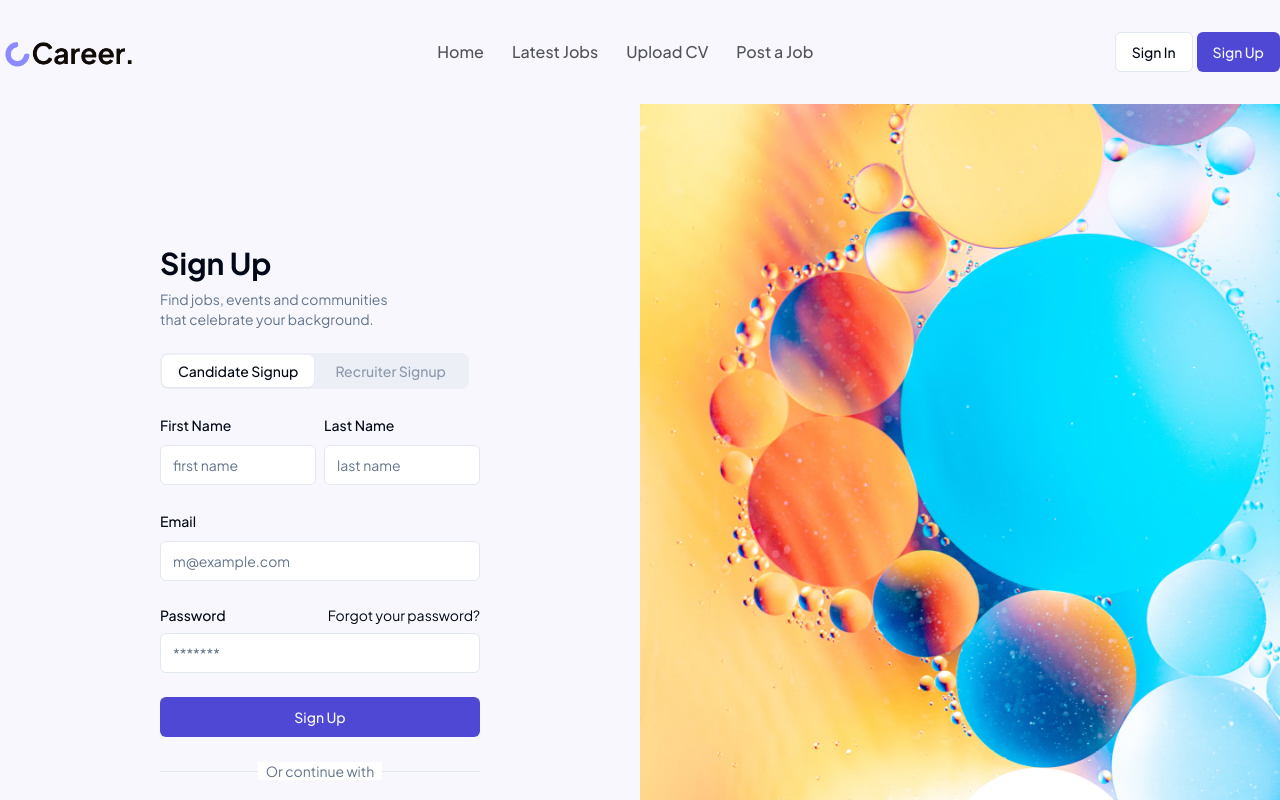
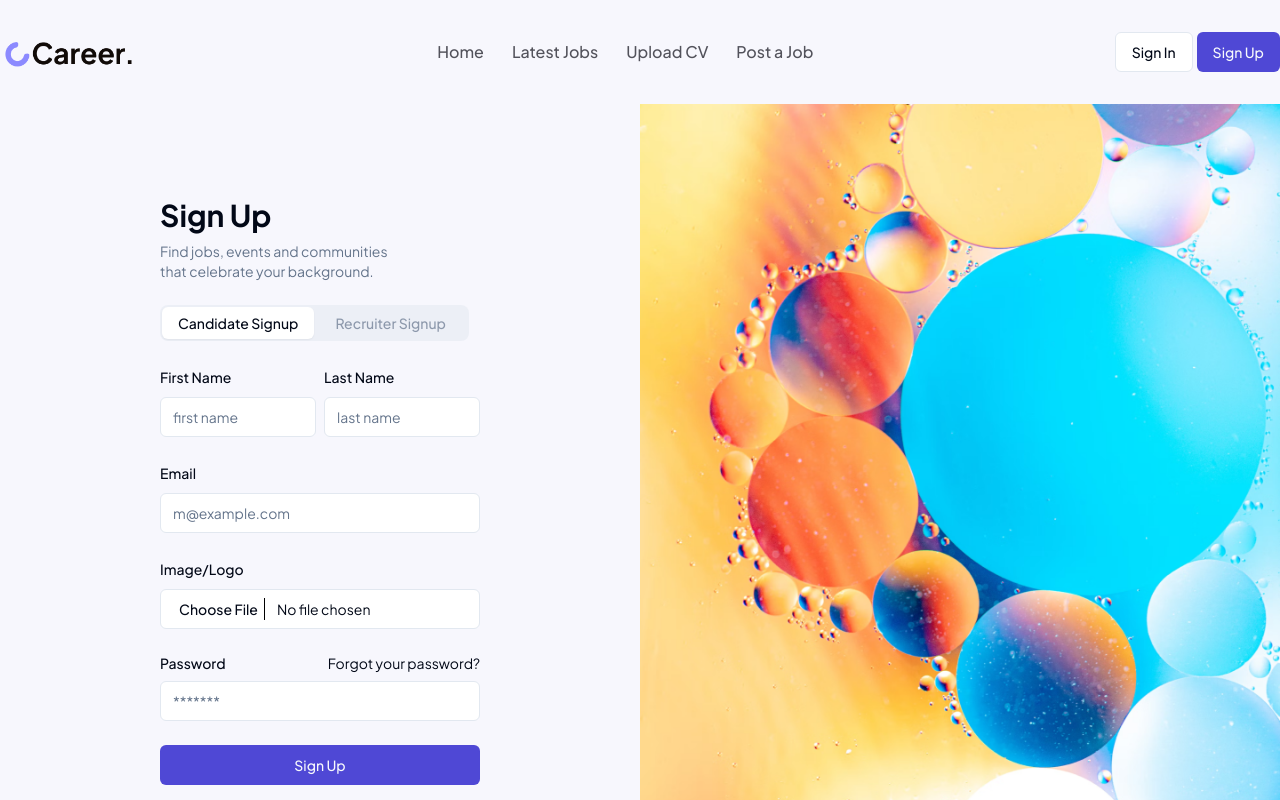
Before and after one commit to Jisan-Dev/Career, a Next.js app: page /signup in a window 1280 px wide. Shown: the top 800 px of the page. Built offline with nearby package versions, Linux system fonts and the light colour scheme.

Commit message:
secure image upload

```diff
--- a/package.json
+++ b/package.json
@@ -15,6 +15,7 @@
     "@radix-ui/react-slot": "^1.1.1",
     "bcryptjs": "^2.4.3",
     "class-variance-authority": "^0.7.1",
+    "cloudinary": "^2.5.1",
     "clsx": "^2.1.1",
     "lucide-react": "^0.468.0",
     "mongoose": "^8.9.2",
--- /dev/null
+++ b/src/app/api/upload/route.ts
@@ -0,0 +1,23 @@
+import { v2 as cloudinary } from "cloudinary";
+
+cloudinary.config({
+  cloud_name: process.env.NEXT_PUBLIC_CLOUD_NAME,
+  api_key: process.env.NEXT_PUBLIC_CLOUDINARY_API_KEY,
+  api_secret: process.env.NEXT_PUBLIC_CLOUDINARY_API_SECRET,
+});
+
+export async function POST(req: Request) {
+  if (req.method === "POST") {
+    try {
+      const { file } = await req.json();
+      const uploadResponse = await cloudinary.uploader.upload(file, { upload_preset: "ssvmfwvn" });
+
+      return Response.json({ url: uploadResponse.secure_url });
+    } catch (error) {
+      return Response.json({ message: "Image upload failed", error }, { status: 500 });
+    }
+  } else {
+    // Response.setHeader("Allow", ["POST"]);
+    return Response.json(`Method ${req.method} Not Allowed`);
+  }
+}
--- a/src/components/signup-form.tsx
+++ b/src/components/signup-form.tsx
@@ -17,10 +17,12 @@ const SignupFormSchema = z.object({
   lastName: z.string().min(2, "Last name must be at least 2 characters").optional().or(z.literal("")),
   companyName: z.string().min(2, "Company name must be at least 2 characters").optional().or(z.literal("")),
   position: z.string().optional().or(z.literal("")),
+  image: z.string(),
 });
 
 export function SignupForm({ className, ...props }: React.ComponentPropsWithoutRef<"div">) {
   const [selectedValue, setSelectedValue] = useState("off");
+  const [selectImg, setSelectImg] = useState<File>();
 
   const form = useForm<z.infer<typeof SignupFormSchema>>({
     resolver: zodResolver(SignupFormSchema),
@@ -31,6 +33,7 @@ export function SignupForm({ className, ...props }: React.ComponentPropsWithoutR
       lastName: "",
       companyName: "",
       position: "",
+      image: "",
     },
   });
 
@@ -38,28 +41,58 @@ export function SignupForm({ className, ...props }: React.ComponentPropsWithoutR
     form.resetField("firstName");
     form.resetField("lastName");
     form.resetField("companyName");
+    form.resetField("position");
   }, [selectedValue]);
 
   const onSubmit = async (data: z.infer<typeof SignupFormSchema>) => {
     if (data.firstName && data.lastName && selectedValue === "off") {
       delete data.companyName;
+      delete data.position;
     } else {
       delete data.firstName;
       delete data.lastName;
     }
-    console.log("FormData => ", data);
+    console.log("FormData => ", selectImg, data);
+
     try {
+      const toBase64 = (file: File) =>
+        new Promise<string>((resolve, reject) => {
+          const reader = new FileReader();
+          reader.readAsDataURL(file);
+          reader.onload = () => resolve(reader.result as string);
+          reader.onerror = (error) => reject(error);
+        });
+
+      const base64Image = await toBase64(selectImg!);
+      const image = new FormData();
+      image.append("file", selectImg as string | Blob);
+
+      const resImage = await fetch("/api/upload", {
+        method: "POST",
+        body: JSON.stringify({ file: base64Image }),
+        headers: {
+          "Content-Type": "application/json",
+        },
+      });
+      if (!resImage.ok && resImage.status === 500) {
+        throw new Error("Error uploading image");
+      }
+      const jsonImage = await resImage.json();
+      console.log("Image => ", jsonImage);
+
       const res = await fetch("/api/create-user", {
         method: "POST",
         headers: {
           "Content-Type": "application/json",
         },
-        body: JSON.stringify({ ...data, role: selectedValue === "off" ? "candidate" : "recruiter" }),
+        body: JSON.stringify({ ...data, role: selectedValue === "off" ? "candidate" : "recruiter", image: jsonImage.url }),
       });
       const json = await res.json();
       console.log("Response => ", json);
     } catch (error) {
       console.error("Error registering user=> ", error);
+    } finally {
+      form.reset();
     }
   };
 
@@ -149,6 +182,34 @@ export function SignupForm({ className, ...props }: React.ComponentPropsWithoutR
                 )}
               />
             </div>
+            <div>
+              <FormField
+                control={form.control}
+                name="image"
+                render={({ field }) => (
+                  <FormItem>
+                    <FormLabel>Image/Logo</FormLabel>
+                    <FormControl>
+                      {/* <FormLabel htmlFor="input-30">File input</FormLabel> */}
+                      <Input
+                        id="input-30"
+                        {...field}
+                        className="pe-3 file:me-3 file:border-0 file:border-e"
+                        type="file"
+                        required
+                        onChange={(e) => {
+                          field.onChange(e);
+                          if (e.target.value) {
+                            setSelectImg(e.target.files![0]);
+                          }
+                        }}
+                      />
+                    </FormControl>
+                    <FormMessage />
+                  </FormItem>
+                )}
+              />
+            </div>
             <div className="grid gap-2">
               <FormField
                 control={form.control}
--- a/src/models/User.ts
+++ b/src/models/User.ts
@@ -47,7 +47,6 @@ const UserSchema: Schema<IUser> = new Schema({
     required: function () {
       return this.role === "recruiter";
     },
-    default: "Hiring Manager",
   },
 });
 
```
Also changed, not shown: 1 other file (tests, documents, lock files or other folders).
